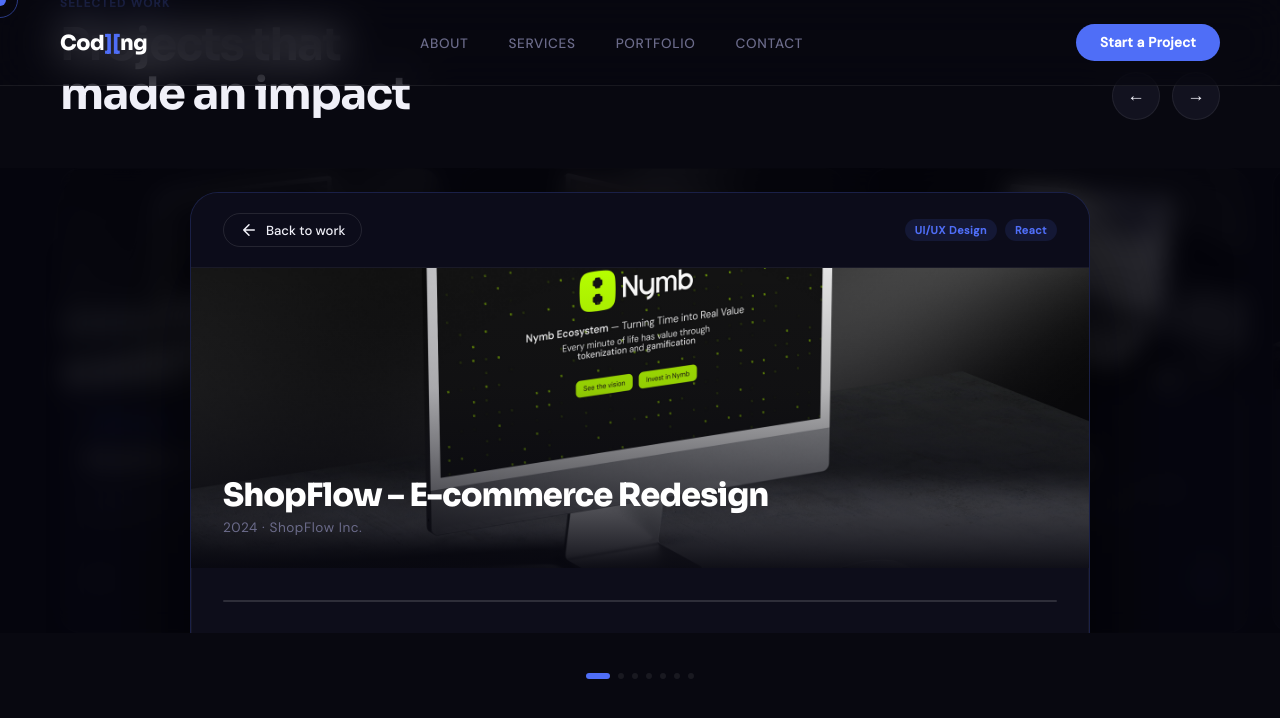
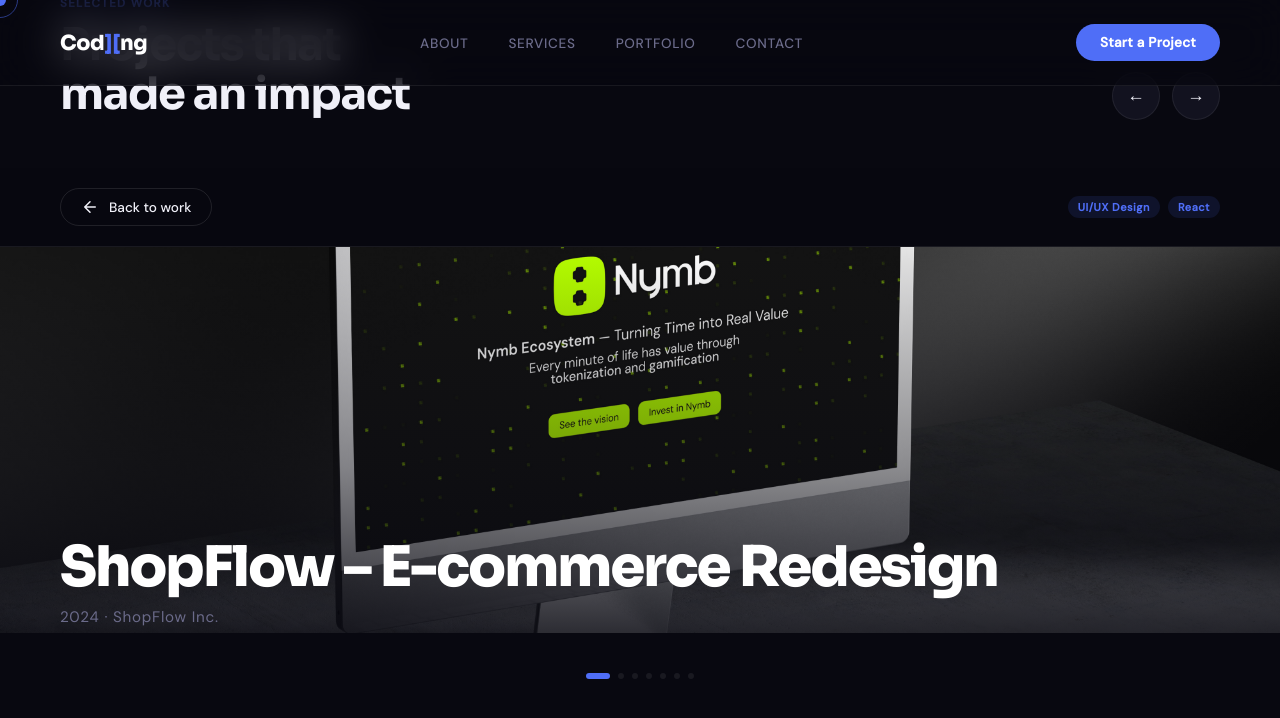
Before and after one commit to nelu11221/portfolio, a React (Create React App) app: page / in a window 1280 px wide. Both pictures are taken after a click on the element 250 px from the left and 1619 px from the top of the page. Shown: the part 1219-1937 px from the top of the page. Built offline with nearby package versions, Linux system fonts and the light colour scheme.

Commit message:
Ready for deployment

```diff
--- a/src/App.css
+++ b/src/App.css
@@ -2234,54 +2234,50 @@
 .cs-overlay {
   position: fixed;
   inset: 0;
-  background: rgba(5, 5, 14, 0.85);
-  backdrop-filter: blur(12px);
+  background: #080810;
   z-index: 9000;
   display: flex;
-  align-items: center;
-  justify-content: center;
-  padding: 24px;
-  animation: fadeIn 0.3s ease;
-  overflow-y: auto;
+  flex-direction: column;
+  animation: fadeIn 0.35s ease;
+  overflow: hidden;
 }
 
 .cs-panel {
   width: 100%;
-  max-width: 900px;
-  background: #0d0d1a;
-  border: 1px solid rgba(79,110,247,0.2);
-  border-radius: 28px;
+  height: 100%;
+  display: flex;
+  flex-direction: column;
   overflow: hidden;
-  animation: scaleIn 0.4s cubic-bezier(0.25, 0.46, 0.45, 0.94);
-  box-shadow: 0 40px 120px rgba(0,0,0,0.8), 0 0 0 1px rgba(255,255,255,0.04) inset;
-  margin: auto;
-}
-
-@keyframes scaleIn {
-  from { transform: scale(0.94) translateY(20px); opacity: 0; }
-  to   { transform: scale(1)    translateY(0);    opacity: 1; }
-}
-
-/* Header */
+}
+
+@keyframes csSlideUp {
+  from { transform: translateY(40px); opacity: 0; }
+  to   { transform: translateY(0);    opacity: 1; }
+}
+
+/* ── Sticky top bar ── */
 .cs-header {
   display: flex;
   align-items: center;
   justify-content: space-between;
-  padding: 20px 32px;
-  border-bottom: 1px solid rgba(255,255,255,0.06);
-  background: rgba(13,13,26,0.98);
+  padding: 20px 60px;
+  border-bottom: 1px solid rgba(255,255,255,0.07);
+  background: rgba(8,8,16,0.95);
+  backdrop-filter: blur(12px);
+  flex-shrink: 0;
+  z-index: 2;
 }
 
 .cs-back {
   display: flex;
   align-items: center;
-  gap: 8px;
+  gap: 10px;
   background: none;
   border: 1px solid rgba(255,255,255,0.1);
   border-radius: 100px;
-  padding: 7px 16px;
+  padding: 9px 20px;
   color: var(--text);
-  font-size: 0.82rem;
+  font-size: 0.85rem;
   font-weight: 500;
   cursor: none;
   transition: all 0.3s ease;
@@ -2296,10 +2292,19 @@
 
 .cs-header-tags { display: flex; gap: 8px; }
 
-/* Hero image */
+/* ── Scrollable body ── */
+.cs-content {
+  flex: 1;
+  overflow-y: auto;
+  scrollbar-width: thin;
+  scrollbar-color: rgba(79,110,247,0.3) transparent;
+  animation: csSlideUp 0.45s cubic-bezier(0.25,0.46,0.45,0.94) 0.1s both;
+}
+
+/* ── Hero ── */
 .cs-hero-img {
   position: relative;
-  height: 300px;
+  height: 55vh;
   overflow: hidden;
 }
 
@@ -2313,39 +2318,37 @@
 .cs-hero-overlay {
   position: absolute;
   inset: 0;
-  background: linear-gradient(to top, rgba(8,8,16,0.96) 0%, rgba(8,8,16,0.2) 60%, transparent 100%);
+  background: linear-gradient(to top, rgba(8,8,16,1) 0%, rgba(8,8,16,0.4) 50%, transparent 100%);
   display: flex;
   flex-direction: column;
   justify-content: flex-end;
-  padding: 32px;
+  padding: 60px;
 }
 
 .cs-title {
   font-family: var(--font-display);
-  font-size: 2rem;
+  font-size: clamp(2rem, 5vw, 3.5rem);
   font-weight: 800;
-  letter-spacing: -0.03em;
+  letter-spacing: -0.04em;
   color: var(--white);
-  line-height: 1.1;
-  margin-bottom: 6px;
+  line-height: 1.05;
+  margin-bottom: 10px;
 }
 
 .cs-subtitle {
-  font-size: 0.85rem;
-  color: var(--muted);
-  letter-spacing: 0.04em;
-}
-
-/* Content */
-.cs-content {
-  padding: 32px;
+  font-size: 0.95rem;
+  color: var(--muted);
+  letter-spacing: 0.05em;
+}
+
+/* ── Body layout ── */
+.cs-body {
+  max-width: 1100px;
+  margin: 0 auto;
+  padding: 60px;
   display: flex;
   flex-direction: column;
-  gap: 36px;
-  max-height: 60vh;
-  overflow-y: auto;
-  scrollbar-width: thin;
-  scrollbar-color: rgba(79,110,247,0.3) transparent;
+  gap: 60px;
 }
 
 /* Meta row */
@@ -2355,29 +2358,29 @@
   gap: 1px;
   background: var(--border);
   border: 1px solid var(--border);
-  border-radius: 14px;
+  border-radius: 20px;
   overflow: hidden;
 }
 
 .cs-meta-item {
   background: var(--surface);
-  padding: 16px 18px;
+  padding: 24px;
   display: flex;
   flex-direction: column;
-  gap: 5px;
+  gap: 8px;
 }
 
 .cs-meta-label {
-  font-size: 0.65rem;
+  font-size: 0.68rem;
   color: var(--muted);
   text-transform: uppercase;
-  letter-spacing: 0.08em;
+  letter-spacing: 0.1em;
   font-weight: 600;
 }
 
 .cs-meta-value {
   font-family: var(--font-display);
-  font-size: 0.85rem;
+  font-size: 1rem;
   font-weight: 700;
   color: var(--white);
   letter-spacing: -0.01em;
@@ -2387,48 +2390,60 @@
 .cs-results {
   display: grid;
   grid-template-columns: repeat(4, 1fr);
-  gap: 12px;
+  gap: 16px;
 }
 
 .cs-result-card {
   background: var(--surface);
   border: 1px solid var(--border);
-  border-radius: 14px;
-  padding: 20px 16px;
+  border-radius: 20px;
+  padding: 32px 24px;
   text-align: center;
-  transition: border-color 0.3s ease, box-shadow 0.3s ease;
+  transition: border-color 0.3s ease, box-shadow 0.3s ease, transform 0.3s ease;
 }
 
 .cs-result-card:hover {
-  border-color: rgba(79,110,247,0.4);
-  box-shadow: 0 0 20px rgba(79,110,247,0.1);
+  border-color: rgba(79,110,247,0.45);
+  box-shadow: 0 0 30px rgba(79,110,247,0.12);
+  transform: translateY(-4px);
 }
 
 .cs-result-value {
   font-family: var(--font-display);
-  font-size: 1.4rem;
+  font-size: 2rem;
   font-weight: 800;
-  letter-spacing: -0.03em;
+  letter-spacing: -0.04em;
   background: linear-gradient(135deg, var(--white), var(--accent));
   -webkit-background-clip: text;
   -webkit-text-fill-color: transparent;
   background-clip: text;
   line-height: 1;
-  margin-bottom: 6px;
+  margin-bottom: 10px;
 }
 
 .cs-result-label {
-  font-size: 0.68rem;
+  font-size: 0.72rem;
   color: var(--muted);
   text-transform: uppercase;
   letter-spacing: 0.06em;
 }
 
-/* Text sections */
+/* Text sections — two-col layout */
 .cs-sections {
-  display: flex;
-  flex-direction: column;
-  gap: 28px;
+  display: grid;
+  grid-template-columns: 1fr 1fr;
+  gap: 24px;
+}
+
+.cs-section:first-child {
+  grid-column: 1 / -1;
+}
+
+.cs-section {
+  background: var(--surface);
+  border: 1px solid var(--border);
+  border-radius: 20px;
+  padding: 32px;
 }
 
 .cs-section-title {
@@ -2436,11 +2451,11 @@
   align-items: center;
   gap: 12px;
   font-family: var(--font-display);
-  font-size: 1rem;
+  font-size: 1.05rem;
   font-weight: 700;
   color: var(--white);
-  letter-spacing: -0.01em;
-  margin-bottom: 10px;
+  letter-spacing: -0.02em;
+  margin-bottom: 14px;
 }
 
 .cs-section-num {
@@ -2448,27 +2463,27 @@
   font-weight: 800;
   color: var(--accent);
   letter-spacing: 0.08em;
-  background: rgba(79,110,247,0.1);
-  border: 1px solid rgba(79,110,247,0.2);
+  background: rgba(79,110,247,0.12);
+  border: 1px solid rgba(79,110,247,0.25);
   border-radius: 6px;
-  padding: 2px 7px;
+  padding: 3px 8px;
 }
 
 .cs-section-text {
-  font-size: 0.9rem;
+  font-size: 0.92rem;
   color: var(--text);
-  line-height: 1.85;
-  opacity: 0.82;
+  line-height: 1.9;
+  opacity: 0.8;
 }
 
 /* Gallery */
 .cs-gallery-img {
   width: 100%;
-  border-radius: 14px;
+  border-radius: 20px;
   border: 1px solid var(--border);
   display: block;
   object-fit: cover;
-  max-height: 280px;
+  height: 420px;
 }
 
 /* CTA */
@@ -2476,26 +2491,36 @@
   display: flex;
   align-items: center;
   justify-content: space-between;
-  padding: 24px 28px;
-  background: rgba(79,110,247,0.06);
-  border: 1px solid rgba(79,110,247,0.18);
-  border-radius: 16px;
-  margin-bottom: 4px;
+  padding: 40px 48px;
+  background: linear-gradient(135deg, rgba(79,110,247,0.08), rgba(0,212,255,0.05));
+  border: 1px solid rgba(79,110,247,0.2);
+  border-radius: 24px;
+  margin-bottom: 8px;
 }
 
 .cs-cta-text {
   font-family: var(--font-display);
-  font-size: 1.1rem;
-  font-weight: 700;
+  font-size: 1.5rem;
+  font-weight: 800;
   color: var(--white);
-  letter-spacing: -0.02em;
+  letter-spacing: -0.03em;
+}
+
+@media (max-width: 1024px) {
+  .cs-header { padding: 20px 32px; }
+  .cs-hero-overlay { padding: 40px 32px; }
+  .cs-body { padding: 40px 32px; gap: 40px; }
 }
 
 @media (max-width: 768px) {
-  .cs-overlay { padding: 0; align-items: flex-end; }
-  .cs-panel { border-radius: 24px 24px 0 0; max-width: 100%; }
+  .cs-header { padding: 16px 20px; }
+  .cs-hero-img { height: 40vh; }
+  .cs-hero-overlay { padding: 28px 20px; }
+  .cs-body { padding: 28px 20px; gap: 28px; }
   .cs-meta-row { grid-template-columns: repeat(2, 1fr); }
   .cs-results { grid-template-columns: repeat(2, 1fr); }
-  .cs-content { max-height: 70vh; padding: 20px; }
-  .cs-cta { flex-direction: column; gap: 16px; text-align: center; }
-}
+  .cs-sections { grid-template-columns: 1fr; }
+  .cs-section:first-child { grid-column: 1; }
+  .cs-gallery-img { height: 220px; }
+  .cs-cta { flex-direction: column; gap: 20px; text-align: center; padding: 28px 20px; }
+}
--- a/src/App.js
+++ b/src/App.js
@@ -397,6 +397,8 @@
           </div>
         </div>
 
+        {/* Scrollable body */}
+        <div className="cs-content">
           {/* Hero image */}
           <div className="cs-hero-img">
             <img src={project.image} alt={project.title} />
@@ -406,8 +408,7 @@
             </div>
           </div>
 
-        {/* Content */}
-        <div className="cs-content">
+          <div className="cs-body">
             {/* Meta row */}
             <div className="cs-meta-row">
               {[
@@ -455,10 +456,8 @@
               </div>
             </div>
 
-          {/* Second image */}
-          <div className="cs-gallery">
+            {/* Gallery image */}
             <img src={project.images[1]} alt={project.title + ' detail'} className="cs-gallery-img" />
-          </div>
 
             {/* CTA */}
             <div className="cs-cta">
@@ -467,6 +466,7 @@
                 <span>Start a Project</span>
                 <span>→</span>
               </a>
+            </div>
           </div>
         </div>
       </div>
```
Lines whose indentation alone changed are shown as unchanged.
